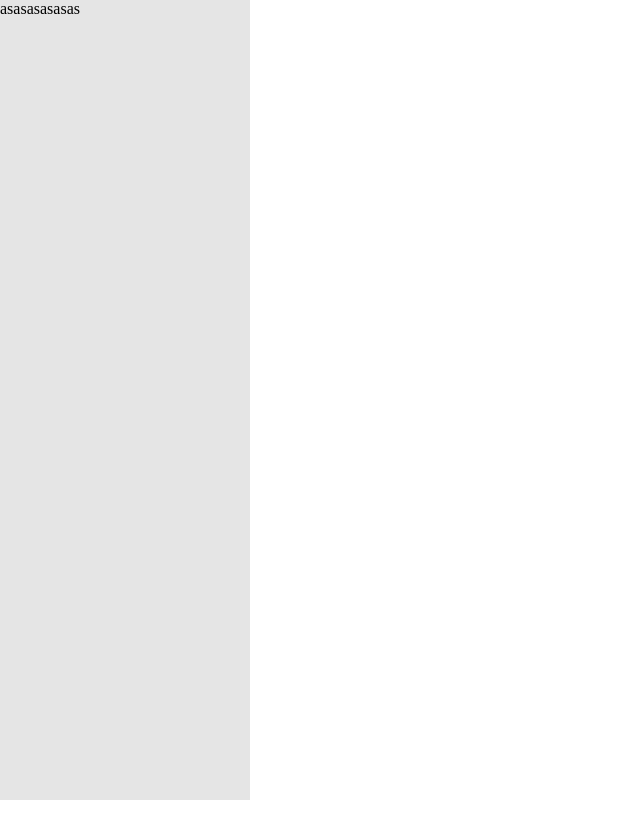
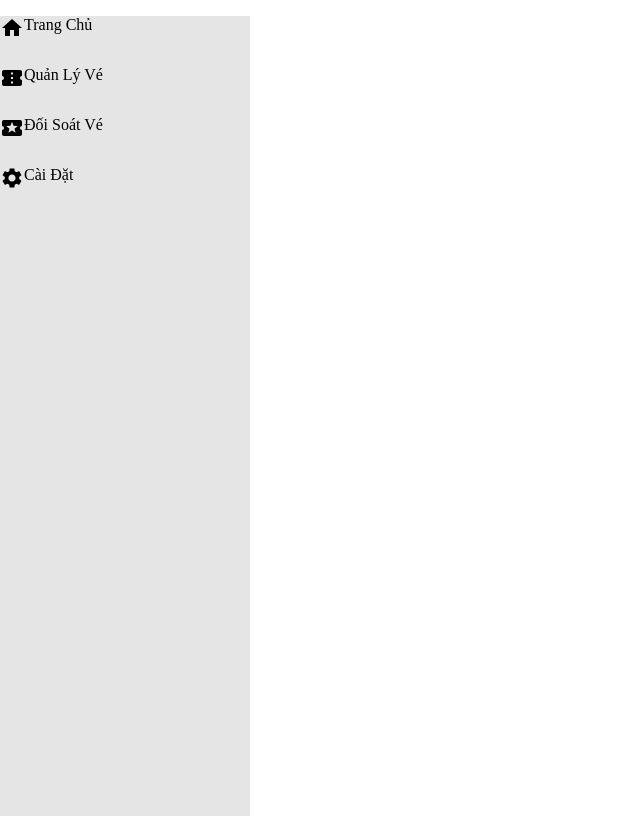
Before and after one commit to Thanh2603/CMSTicketSaleAppli, a React (Create React App) app in the folder cms-ticket-sale/: page / in a window 1280 px wide. Shown: the whole page, without its empty margins (0-640 px from the left). Built offline with nearby package versions, Linux system fonts and the light colour scheme.

Commit message:
Navigation

```diff
--- a/cms-ticket-sale/package.json
+++ b/cms-ticket-sale/package.json
@@ -3,6 +3,12 @@
   "version": "0.1.0",
   "private": true,
   "dependencies": {
+    "@emotion/react": "^11.9.0",
+    "@emotion/styled": "^11.8.1",
+    "@material-ui/core": "^4.12.4",
+    "@material-ui/icons": "^4.11.3",
+    "@mui/icons-material": "^5.8.0",
+    "@mui/material": "^5.8.0",
     "@testing-library/jest-dom": "^5.16.4",
     "@testing-library/react": "^13.2.0",
     "@testing-library/user-event": "^13.5.0",
--- a/cms-ticket-sale/src/App.css
+++ b/cms-ticket-sale/src/App.css
@@ -12,3 +12,15 @@ body{
   width: 250px;
   background-color: #E5E5E5;
 }
+.SidebarList{
+  height: auto;
+  padding: 0;
+  width: 100%;
+}
+.SidebarList .row{
+  width: 100%;
+  height: 50px;
+  list-style-type: none;
+  display: flex;
+  flex-direction: row;
+}
--- a/cms-ticket-sale/src/components/Sidebar.js
+++ b/cms-ticket-sale/src/components/Sidebar.js
@@ -1,9 +1,21 @@
 import React from 'react'
 import "../App.css";
+import {SidebarData} from './SidebarData'
 function Sidebar() {
   return (
     <div className='Sidebar'>
-      asasasasasas
+      <ul className='SidebarList'>
+      {SidebarData.map((val, key)=>{
+        return <li
+        key={key}
+        className="row"
+        onClick={()=>{window.location.pathname = val.link}}> <div> {val.icon} </div>{" "}
+        <div>
+          {val.title}
+        </div>
+         </li>;
+      })}
+      </ul>
     </div>
   )
 }
--- a/cms-ticket-sale/src/components/SidebarData.js
+++ b/cms-ticket-sale/src/components/SidebarData.js
@@ -1,11 +1,27 @@
 import React from 'react'
-
+import HomeIcon from '@mui/icons-material/Home';
+import ConfirmationNumberIcon from '@mui/icons-material/ConfirmationNumber';
+import LocalActivityIcon from '@mui/icons-material/LocalActivity';
+import SettingsIcon from '@mui/icons-material/Settings';
 export const SidebarData =[
     {
-
-    }
+        title: "Trang Chủ",
+        icon: <HomeIcon />,
+        link: "/home"
+    },
+    {
+        title: "Quản Lý Vé",
+        icon: <ConfirmationNumberIcon />,
+        link: "/ticket"
+    },
+    {
+        title: "Đối Soát Vé",
+        icon: <LocalActivityIcon />,
+        link: "/checkingticket"
+    },
+    {
+        title: "Cài Đặt",
+        icon: <SettingsIcon />,
+        link: "/setting"
+    },
 ]
-
-
-
-export default SidebarData
```
Also changed, not shown: 1 other file (tests, documents, lock files or other folders).
